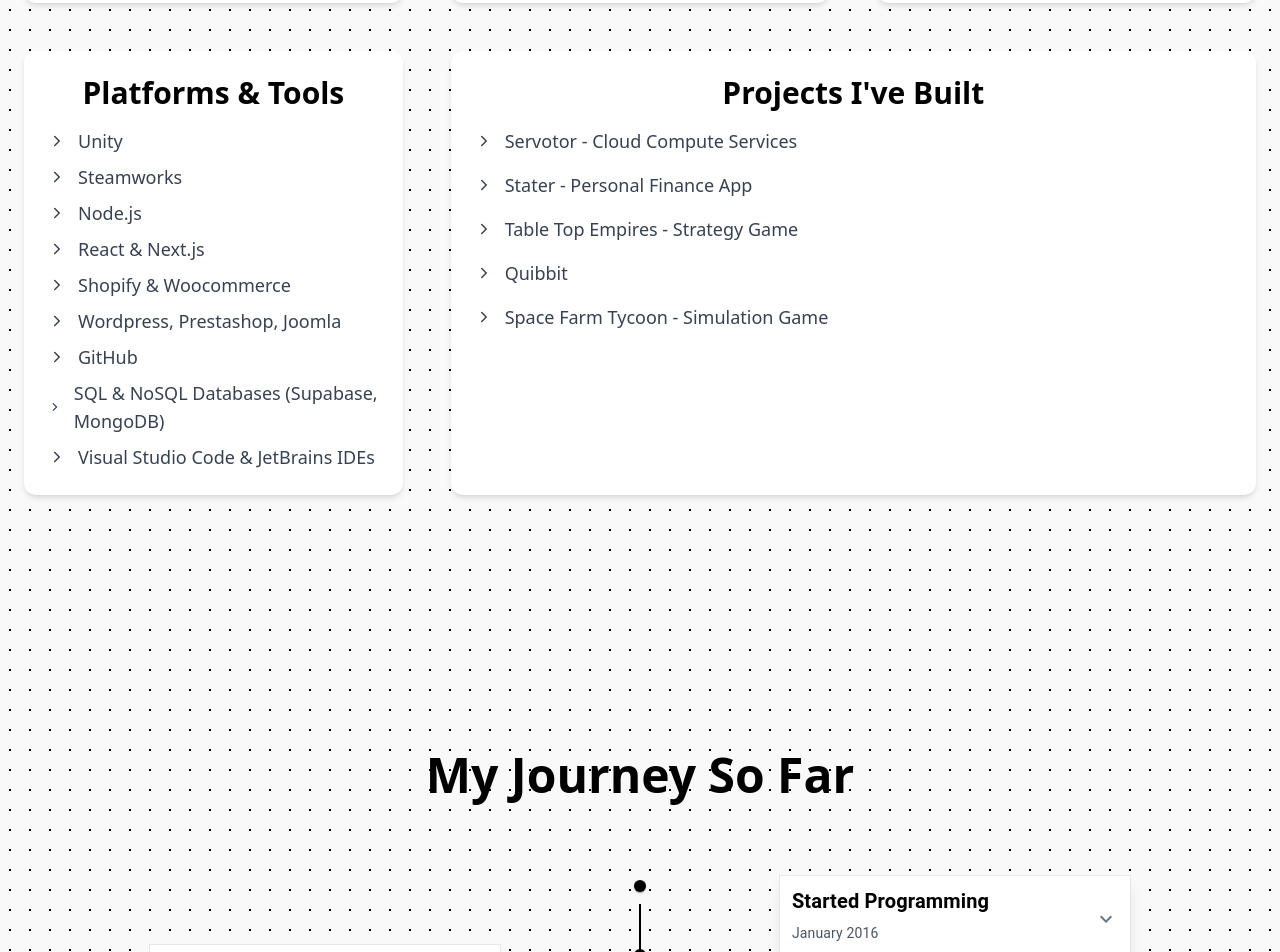
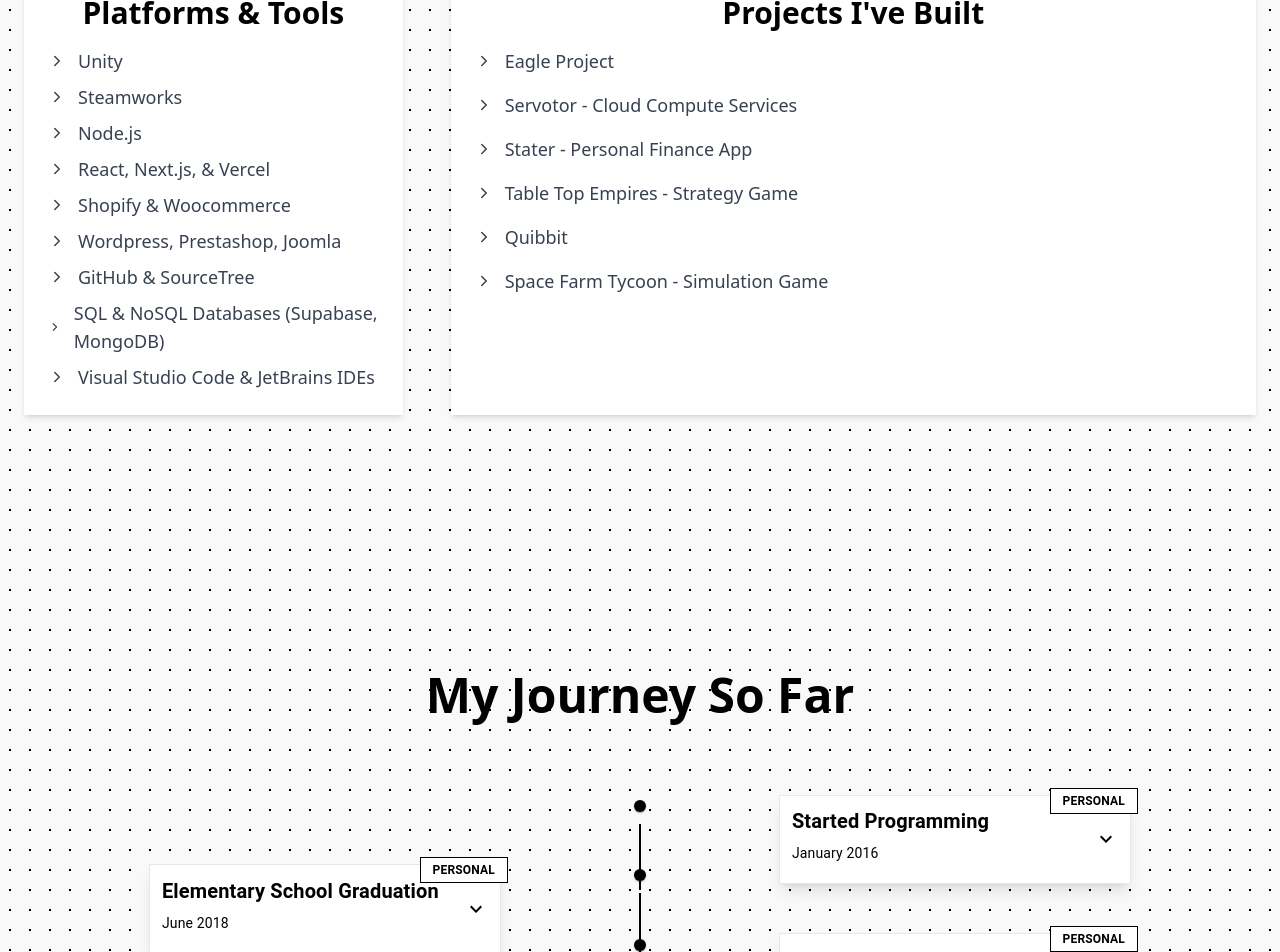
Before and after one commit to Tech-Know2/web_portfolio, a Next.js app in the folder portfolio/: page / in a window 1280 px wide. Shown: the part 1540-2492 px from the top of the page. Built offline with nearby package versions, Linux system fonts and the light colour scheme.

Commit message:
Added badges, changed borders, and tried out a divider (Not that good).

```diff
--- a/portfolio/src/app/aboutme.tsx
+++ b/portfolio/src/app/aboutme.tsx
@@ -7,7 +7,7 @@
 
 const AboutMe = () => {
   return (
-    <section className="pt-16 pb-16 mt-20">
+    <section className="pt-16 pb-16">
       <div className="max-w-7xl mx-auto px-6">
         {/* Header */}
         <motion.h1
@@ -22,23 +22,23 @@
         {/* Main container for columns */}
         <div className="grid grid-cols-1 sm:grid-cols-2 lg:grid-cols-3 gap-8 sm:gap-12">
           {/* Language Skills */}
-          <div className="bg-white p-4 sm:p-6 rounded-xl space-y-3 shadow-md">
+          <div className="bg-white p-4 sm:p-6 rounded-lg space-y-3 shadow-md">
             <LanguageSkills />
           </div>
           {/* Education Section */}
-          <div className="bg-white p-4 sm:p-6 rounded-xl space-y-3 shadow-md">
+          <div className="bg-white p-4 sm:p-6 rounded-lg space-y-3 shadow-md">
             <EducationSection />
           </div>
           {/* Passions and Interests Section */}
-          <div className="bg-white p-4 sm:p-6 rounded-xl space-y-3 shadow-md">
+          <div className="bg-white p-4 sm:p-6 rounded-lg space-y-3 shadow-md">
             <PassionsInterests />
           </div>
           {/* Platforms and Tools */}
-          <div className="bg-white p-4 sm:p-6 rounded-xl space-y-3 shadow-md">
+          <div className="bg-white p-4 sm:p-6 rounded-lg space-y-3 shadow-md">
             <PlatformsTools />
           </div>
           {/* Projects - this takes up the last two grid spots */}
-          <div className="bg-white p-4 sm:p-6 rounded-xl space-y-3 shadow-md col-span-1 sm:col-span-2 lg:col-span-2">
+          <div className="bg-white p-4 sm:p-6 rounded-lg space-y-3 shadow-md col-span-1 sm:col-span-2 lg:col-span-2">
             <Projects />
           </div>
         </div>
@@ -202,7 +202,7 @@
         animate={inView ? { opacity: 1, y: 0 } : { opacity: 0, y: 20 }}
         transition={{ duration: 1, delay: 0.5 }}
       >
-        {['Unity', 'Steamworks', 'Node.js', 'React & Next.js', 'Shopify & Woocommerce', 'Wordpress, Prestashop, Joomla', 'GitHub', 'SQL & NoSQL Databases (Supabase, MongoDB)', 'Visual Studio Code & JetBrains IDEs'].map((tool, index) => (
+        {['Unity', 'Steamworks', 'Node.js', 'React, Next.js, & Vercel', 'Shopify & Woocommerce', 'Wordpress, Prestashop, Joomla', 'GitHub & SourceTree', 'SQL & NoSQL Databases (Supabase, MongoDB)', 'Visual Studio Code & JetBrains IDEs'].map((tool, index) => (
           <motion.li
             key={index}
             className="flex items-center"
@@ -246,19 +246,24 @@
       >
         {[
           {
+            title: "Eagle Project",
+            description:
+              "I spent 2 years working with the Chester California's Parks and Recreactions Department to build several benches for their community on a donated outdoor trail and walking area. I collaborated with local government, businesses, and volutneers to build benches for a community 3 hours away from my home.",
+          },
+          {
             title: "Servotor - Cloud Compute Services",
             description:
-              "Developed and launched a fully automated platform for deploying cloud compute services and products, streamlining the user experience from start to finish.",
+              "Developed and launched a fully automated platform for deploying cloud compute services and products, streamlining the user experience from start to finish. While being almost completely powered by opensource, community driven & developed tools.",
           },
           {
             title: "Stater - Personal Finance App",
             description:
-              "Building an inclusive personal finance application that offers free and accessible banking services to individuals worldwide, ensuring financial equality for all.",
+              "Building an inclusive personal finance application that offers free and accessible banking services to individuals worldwide, ensuring financial equality for all. Powered by Stellar, Plaid, MoneyGram, and Mastercard, this project has the potential to change the world for the better.",
           },
           {
             title: "Table Top Empires - Strategy Game",
             description:
-              "A dynamic real-time multiplayer strategy game that allows players to construct and govern their empire within a procedurally generated world, using randomly drawn cards to shape their path to victory.",
+              "A dynamic real-time multiplayer strategy game that allows players to construct and govern their empire within a procedurally generated world, using randomly drawn cards to shape their path to victory or downfall.",
           },
           {
             title: "Quibbit",
--- /dev/null
+++ b/portfolio/src/app/divider.tsx
@@ -0,0 +1,12 @@
+export default function Divider() {
+    return (
+      <div
+        style={{
+          width: "90%",
+          height: "2px",
+          backgroundColor: "black",
+          margin: "2rem auto",
+        }}
+      />
+    );
+}
--- a/portfolio/src/app/page.tsx
+++ b/portfolio/src/app/page.tsx
@@ -25,7 +25,7 @@
     <motion.div
       ref={ref}
       id={id}
-      className={`py-24 ${className}`} // Custom className prop
+      className={`py-24 ${className}`}
       initial="hidden"
       animate={isInView ? "visible" : "hidden"}
       variants={fadeIn}
--- a/portfolio/src/app/projects.tsx
+++ b/portfolio/src/app/projects.tsx
@@ -7,7 +7,7 @@
   {
     title: "Servotor",
     description: "The evolution of Rook Servers, built on open-source and community tools.",
-    hashtags: "#CyberPanel, #Pterodactyl",
+    hashtags: "#Paymenter, #CyberPanel, #Pterodactyl",
     github: "https://github.com/Tech-Know2/Servotor",
     startDate: "January 2023",
     endDate: "Present",
@@ -56,7 +56,7 @@
           {projectsData.map((project, index) => (
             <motion.div
               key={index}
-              className="bg-white p-4 sm:p-6 rounded-xl space-y-3 shadow-md transition-all duration-300 transform hover:scale-105 hover:shadow-2xl"
+              className="bg-white p-4 sm:p-6 rounded-lg space-y-3 shadow-md transition-all duration-300 transform hover:scale-105 hover:shadow-2xl"
               initial={{ opacity: 0, y: 50 }}
               whileInView={{ opacity: 1, y: 0 }}
               transition={{ duration: 0.8 }}
--- a/portfolio/src/app/timeline.tsx
+++ b/portfolio/src/app/timeline.tsx
@@ -7,32 +7,33 @@
 import TimelineConnector from '@mui/lab/TimelineConnector';
 import TimelineContent from '@mui/lab/TimelineContent';
 import TimelineDot from '@mui/lab/TimelineDot';
-import { motion, AnimatePresence  } from "framer-motion";
+import { motion, AnimatePresence } from "framer-motion";
 import { MdExpandMore, MdExpandLess } from "react-icons/md";
 
 const events = [
-  { title: "Started Programming", description: "Began programming by creating small whack-a-mole games in Scratch.", date: "January 2016", hashtags:"#Scratch, #Block" },
-  { title: "Elementary School Graduation", description: "Graduated elementary school.", date: "June 2018", hashtags:"" },
-  { title: "Web Development", description: "Learned HTML, CSS, and JS as part of my cStem pathway in 7th grade.", date: "August 2018", hashtags:"#HTML, #CSS, #JS" },
-  { title: "Quibbit", description: "An “Unblocked” flash game website with over 200 games in the content catalog so that my friends and other students could get around our middle school's game blocking system.", date: "September 2018", hashtags:"#GoogleSites, #Flash, #Adsense, #Entrepreneur" },
-  { title: "Upgraded to Unity", description: "Transitioned from Scratch to Unity with C# in 7th grade.", date: "January 2019", hashtags:"#C#, #Unity" },
-  { title: "Red Block the Game", description: "Built my first game using a Brackeys tutorial on Unity.", date: "February 2019", hashtags:"#C#, #Unity, #Tutorial" },
-  { title: "Space Farm Tycoon", description: "A city builder for Mars colonization, built in Scratch for a science project.", date: "February 2019", hashtags:"#Scratch, #Blocks" },
-  { title: "Admob Fundamentals", description: "Added monetization to my endless runner game.", date: "March 2019", hashtags:"#Monetization, #Unity, #Ads" },
-  { title: "QuiCase", description: "Launched a Shopify dropshipping site for phone cases.", date: "April 2019", hashtags:"#Shopify, #Entrepreneur" },
-  { title: "Troop 219", description: "Created a website for an all-girls Scout BSA troop I helped establish.", date: "May 2019", hashtags:"#HTML, #CSS, #JS, #Joomla" },
-  { title: "Cloud Mining", description: "Rented Azure servers for mining Litecoin and Bitcoin.", date: "July 2019", hashtags:"#Crypto, #BTC, #LTC" },
-  { title: "Furry Prints", description: "Launched a print-on-demand store for pet products using Shopify.", date: "August 2019", hashtags:"#Shopify, #Entrepreneur" },
-  { title: "Michelangelo's - Internship", description: "Helped bring a local business online during the pandemic.", date: "March 2020", hashtags:"#Shopify, #Internship" },
-  { title: "Middle School Graduation", description: "Graduated with a 4.0 in my CSteam pathway.", date: "June 2020", hashtags:"#HTML, #CSS, #JS, #C#" },
-  { title: "Eagle Scout Project", description: "Earned the rank of Eagle after 2 years of work on my project.", date: "July 2022", hashtags:"#BSA, #Eagle" },
-  { title: "Rook Servers", description: "Launched my first business offering web hosting, development, and game services.", date: "January 2023", hashtags:"#Entrepreneur, #CyberPanel, #Pterodactyl" },
-  { title: "Table Top Games", description: "Launched an indie game studio with classmates.", date: "January 2023", hashtags:"#Unity, #Entrepreneur" },
-  { title: "Table Top Empires", description: "Developed a real-time, turn-based strategy game with Unity and Steam.", date: "January 2023", hashtags:"#Unity, #Steam, #C#" },
-  { title: "Stater", description: "Developing an app integrating MoneyGram, Stellar, and Plaid for an alternative to traditional banking.", date: "January 2023", hashtags:"#MongoDB, #Typescript, #Stellar" },
-  { title: "High School Graduation", description: "Graduated with a 4.5 GPA from Whitney High School.", date: "June 2024", hashtags:"#Java, #SQL, #React" },
-  { title: "ASU Polytechnic", description: "Started my Software Engineering degree at ASU Poly.", date: "June 2020", hashtags:"" },
-  { title: "Servotor", description: "The evolution of Rook Servers, built on open-source and community tools.", date: "August 2024", hashtags:"#CyberPanel, #Pterodactyl" },
+  { title: "Started Programming", description: "Began programming by creating small whack-a-mole games in Scratch.", date: "January 2016", hashtags:"#Scratch, #Block", badge:"Personal" },
+  { title: "Elementary School Graduation", description: "Graduated elementary school.", date: "June 2018", hashtags:"", badge:"Personal" },
+  { title: "Web Development", description: "Learned HTML, CSS, and JS as part of my cStem pathway in 7th grade.", date: "August 2018", hashtags:"#HTML, #CSS, #JS", badge:"Personal" },
+  { title: "Quibbit", description: "An “Unblocked” flash game website with over 200 games in the content catalog so that my friends and other students could get around our middle school's game blocking system.", date: "September 2018", hashtags:"#GoogleSites, #Flash, #Adsense, #Entrepreneur", badge:"Project" },
+  { title: "Upgraded to Unity", description: "Transitioned from Scratch to Unity with C# in 7th grade.", date: "January 2019", hashtags:"#C#, #Unity", badge:"Personal" },
+  { title: "Red Block the Game", description: "Built my first game using a Brackeys tutorial on Unity.", date: "February 2019", hashtags:"#C#, #Unity, #Tutorial", badge:"Project" },
+  { title: "Space Farm Tycoon", description: "A city builder for Mars colonization, built in Scratch for a science project.", date: "February 2019", hashtags:"#Scratch, #Blocks", badge:"Project" },
+  { title: "Admob Fundamentals", description: "Added monetization to my endless runner game.", date: "March 2019", hashtags:"#Monetization, #Unity, #Ads", badge:"Project" },
+  { title: "QuiCase", description: "Launched a Shopify dropshipping site for phone cases.", date: "April 2019", hashtags:"#Shopify, #Entrepreneur", badge:"Project" },
+  { title: "Troop 219", description: "Created a website for an all-girls Scout BSA troop I helped establish.", date: "May 2019", hashtags:"#HTML, #CSS, #JS, #Joomla", badge:"Internship" },
+  { title: "Cloud Mining", description: "Rented Azure servers for mining Litecoin and Bitcoin.", date: "July 2019", hashtags:"#Crypto, #BTC, #LTC", badge:"Project" },
+  { title: "CryptoByte", description: "I launched a small altcoin after following an EatTheBlocks tutorial on the Matic test chain called CryptoByte. I minted a several million of them and then added the and some testnet Polygon to a uniswap pool for trading and liquidity.", date: "July 2019", hashtags:"#Polygon, #CryptoByte, #Crypto", badge:"Project" },
+  { title: "Furry Prints", description: "Launched a print-on-demand store for pet products using Shopify.", date: "August 2019", hashtags:"#Shopify, #Entrepreneur", badge:"Project" },
+  { title: "Michelangelo's - Internship", description: "Helped bring a local business online during the pandemic.", date: "March 2020", hashtags:"#Shopify, #Internship", badge:"Internship" },
+  { title: "Middle School Graduation", description: "Graduated with a 4.0 in my CSteam pathway.", date: "June 2020", hashtags:"#HTML, #CSS, #JS, #C#", badge:"Personal" },
+  { title: "Eagle Scout Project", description: "Earned the rank of Eagle after 2 years of work on my project.", date: "July 2022", hashtags:"#BSA, #Eagle", badge:"Project" },
+  { title: "Rook Servers", description: "Launched my first business offering web hosting, development, and game services.", date: "January 2023", hashtags:"#Entrepreneur, #CyberPanel, #Pterodactyl", badge:"Project" },
+  { title: "Table Top Games", description: "Launched an indie game studio with classmates.", date: "January 2023", hashtags:"#Unity, #Entrepreneur", badge:"Project" },
+  { title: "Table Top Empires", description: "Developed a real-time, turn-based strategy game with Unity and Steam.", date: "January 2023", hashtags:"#Unity, #Steam, #C#", badge:"Project" },
+  { title: "Stater", description: "Developing an app integrating MoneyGram, Stellar, and Plaid for an alternative to traditional banking.", date: "January 2023", hashtags:"#MongoDB, #Typescript, #Stellar", badge:"Project" },
+  { title: "High School Graduation", description: "Graduated with a 4.5 GPA from Whitney High School.", date: "June 2024", hashtags:"#Java, #SQL, #React", badge:"Personal" },
+  { title: "ASU Polytechnic", description: "Started my Software Engineering degree at ASU Poly.", date: "June 2020", hashtags:"", badge:"Project" },
+  { title: "Servotor", description: "The evolution of Rook Servers, built on open-source and community tools.", date: "August 2024", hashtags:"#CyberPanel, #Pterodactyl", badge:"Project" },
 ];
 
 export default function TimelineComponent() {
@@ -50,7 +51,7 @@
       <Timeline position="alternate" sx={{ marginBottom: -1 }}>
         {events.map((event, index) => (
           <TimelineItem key={index} sx={{ marginBottom: -4 }}>
-            <TimelineSeparator sx={{ display: "flex", alignItems: "center" }}>
+            <TimelineSeparator sx={{ display: "flex", alignItems: "center", position: "relative" }}>
               <TimelineDot sx={{ bgcolor: "black" }} />
               {index < events.length - 1 && <TimelineConnector sx={{ bgcolor: "black" }} />}
             </TimelineSeparator>
@@ -68,16 +69,27 @@
                     width: "60%",
                     height: "auto",
                     margin: "0 auto",
+                    position: "relative", // Ensure positioning context for badge
                   }}
                   onClick={() => toggleEvent(index)}
                 >
                   <div className="flex justify-between items-center">
                     <div>
                       <h3 className="font-bold text-xl mb-2">{event.title}</h3>
-                      <p className="text-sm text-gray-600 mb-2">{event.date}</p>
+                      <p className="text-sm text-black-600 mb-2">{event.date}</p>
                     </div>
-                    <div className="text-2xl text-gray-500">
-                      {openEventIndex === index ? <MdExpandLess /> : <MdExpandMore />}
+                    <div className="flex flex-col items-end">
+                      <div
+                        className="absolute top-0 right-0 transform translate-x-2 -translate-y-2 px-3 py-1 text-xs font-semibold uppercase text-black bg-white border border-black rounded-lg"
+                        style={{
+                          zIndex: 1,
+                        }}
+                      >
+                        {event.badge}
+                      </div>
+                      <div className="text-2xl text-black">
+                        {openEventIndex === index ? <MdExpandLess /> : <MdExpandMore />}
+                      </div>
                     </div>
                   </div>
                   <AnimatePresence>
@@ -90,7 +102,7 @@
                         className="overflow-hidden"
                       >
                         <p className="text-base mb-4">{event.description}</p>
-                        <p className="text-sm text-gray-600">{event.hashtags}</p>
+                        <p className="text-sm text-black-600">{event.hashtags}</p>
                       </motion.div>
                     )}
                   </AnimatePresence>
```
